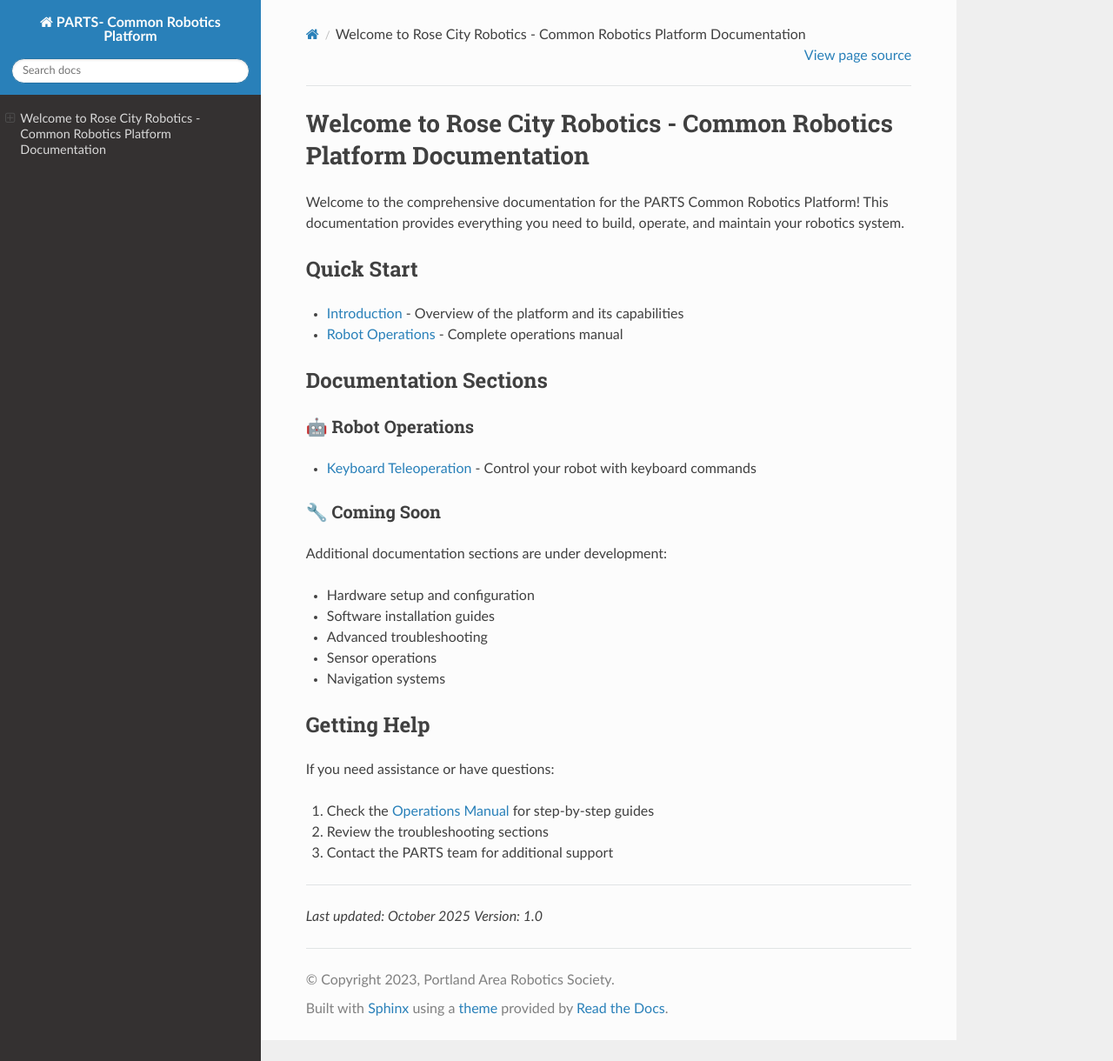
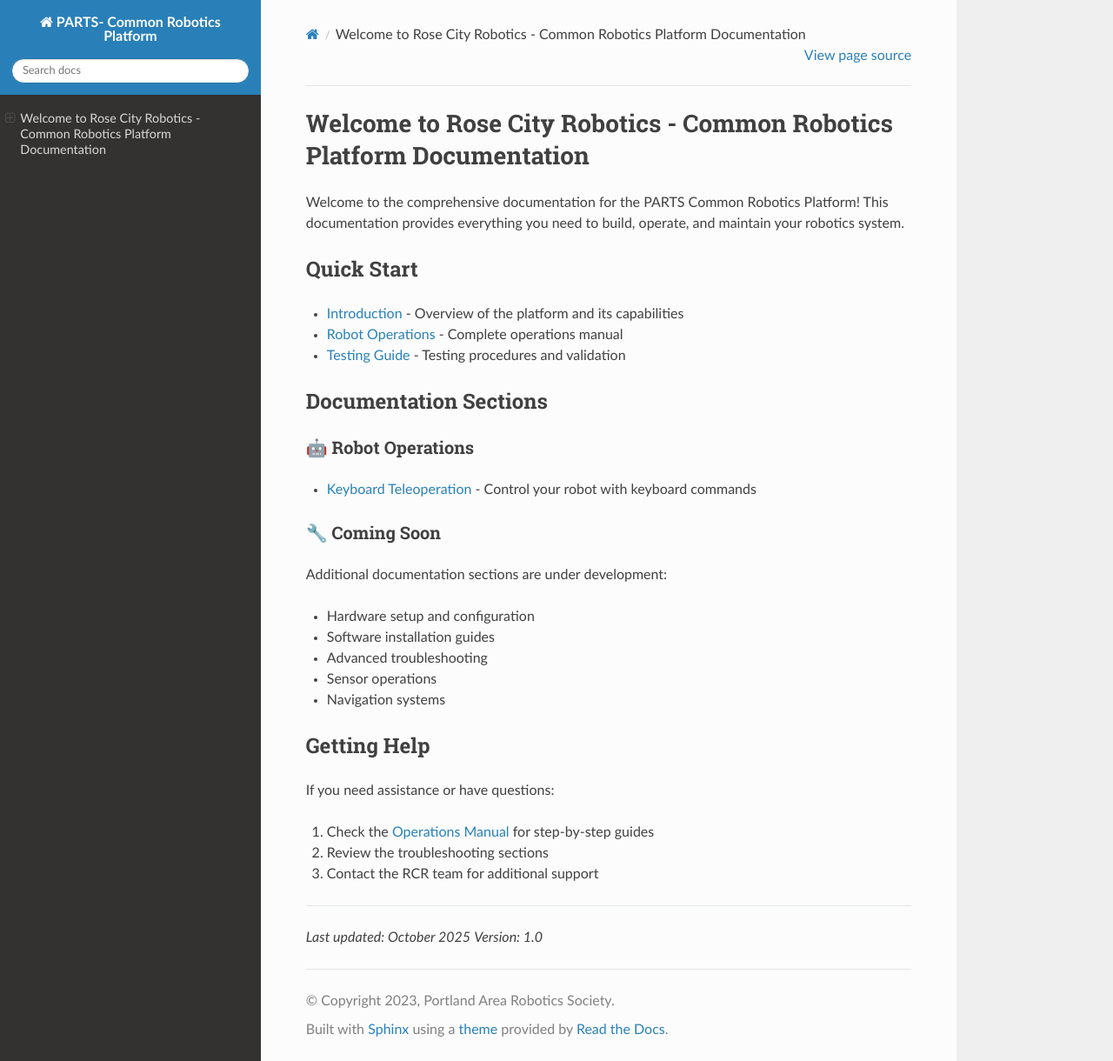
Before and after one commit to RoseCityRobotics/common_platform, a Sphinx documentation site: the page built from docs/source/index.md, in a window 1280 px wide and 1220 px high. Shown: the whole window at 87% size. Built offline with Sphinx 7.4.7 and the Read the Docs theme 3.1.0, drawn with Linux system fonts in a browser that asks for light colours.

Commit message:
Add Joe Cole's documentation files to navigation
- Add testing.rst to main index
- Add all Joe Cole's daily operations files to operations index
- Include startup, shutdown, joystick, and maintenance procedures
- Remove placeholder text for completed sections

```diff
--- a/docs/source/index.md
+++ b/docs/source/index.md
@@ -6,6 +6,7 @@
 
 - [Introduction](intro.rst) - Overview of the platform and its capabilities
 - [Robot Operations](operations/index.md) - Complete operations manual
+- [Testing Guide](testing.rst) - Testing procedures and validation
 
 ## Documentation Sections
 
@@ -25,7 +26,7 @@
 If you need assistance or have questions:
 1. Check the [Operations Manual](operations/index.md) for step-by-step guides
 2. Review the troubleshooting sections
-3. Contact the PARTS team for additional support
+3. Contact the RCR team for additional support
 
 ---
 
```
Also changed, not shown: docs/source/operations/index.md (+4 -6 lines).
